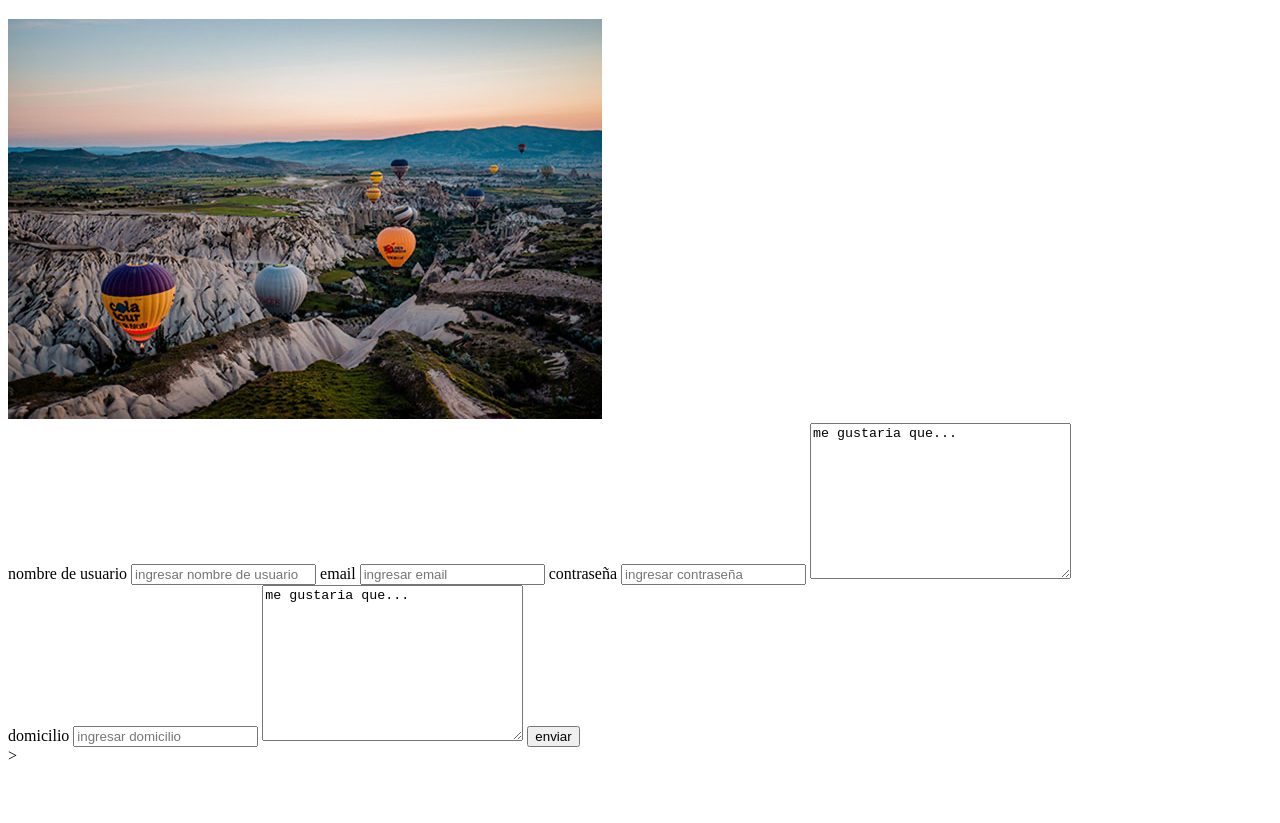
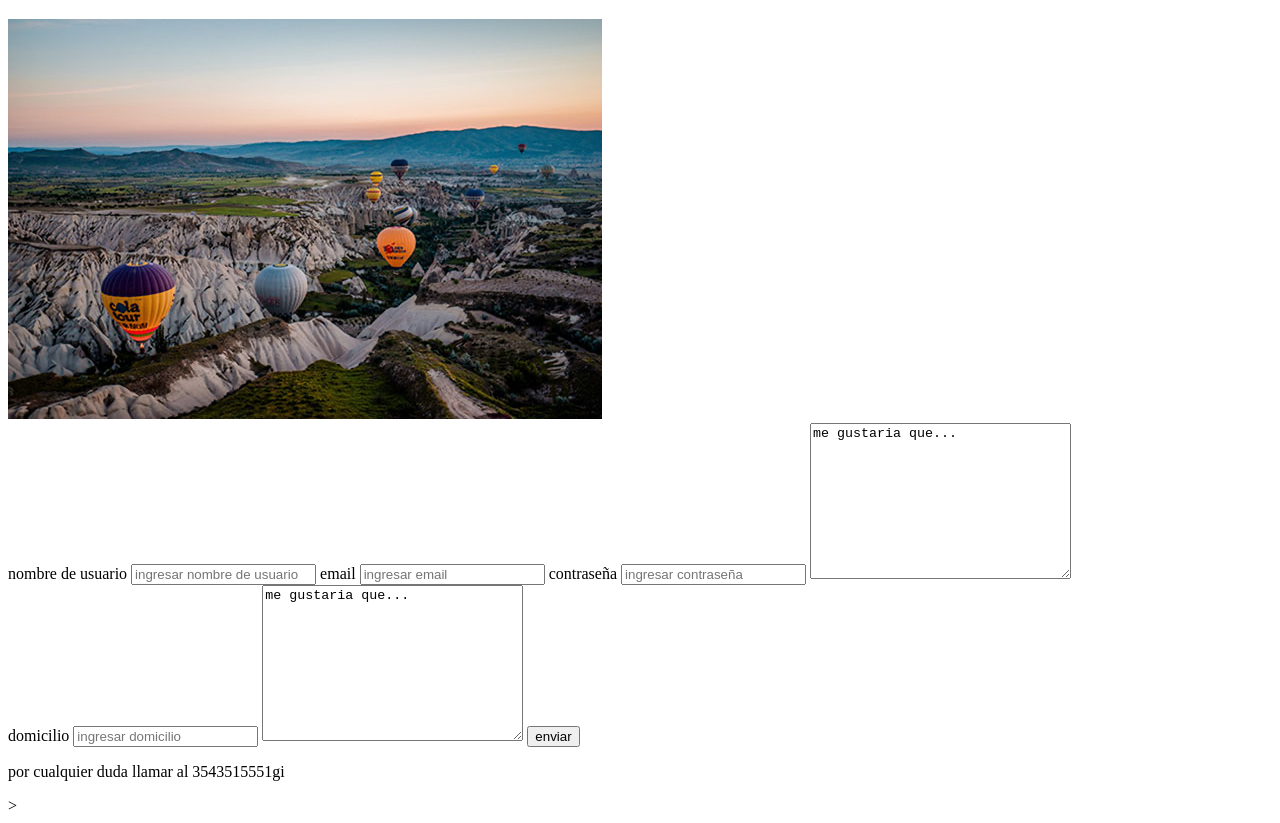
Before and after one commit to joacovod/cf2105-html, a plain HTML site: page index.html in a window 1280 px wide. Shown: the part 61-884 px from the top of the page. Before the commit the page ends 834 px from the top, so only its background shows below. Drawn offline with Linux system fonts and the light colour scheme.

Commit message:
agregue infor

```diff
--- a/index.html
+++ b/index.html
@@ -38,7 +38,7 @@
         <button type="submit">enviar</button>
 
         </div>
-
+        <p>por cualquier duda llamar al 3543515551gi</p>
 
 
     ></form>
```
